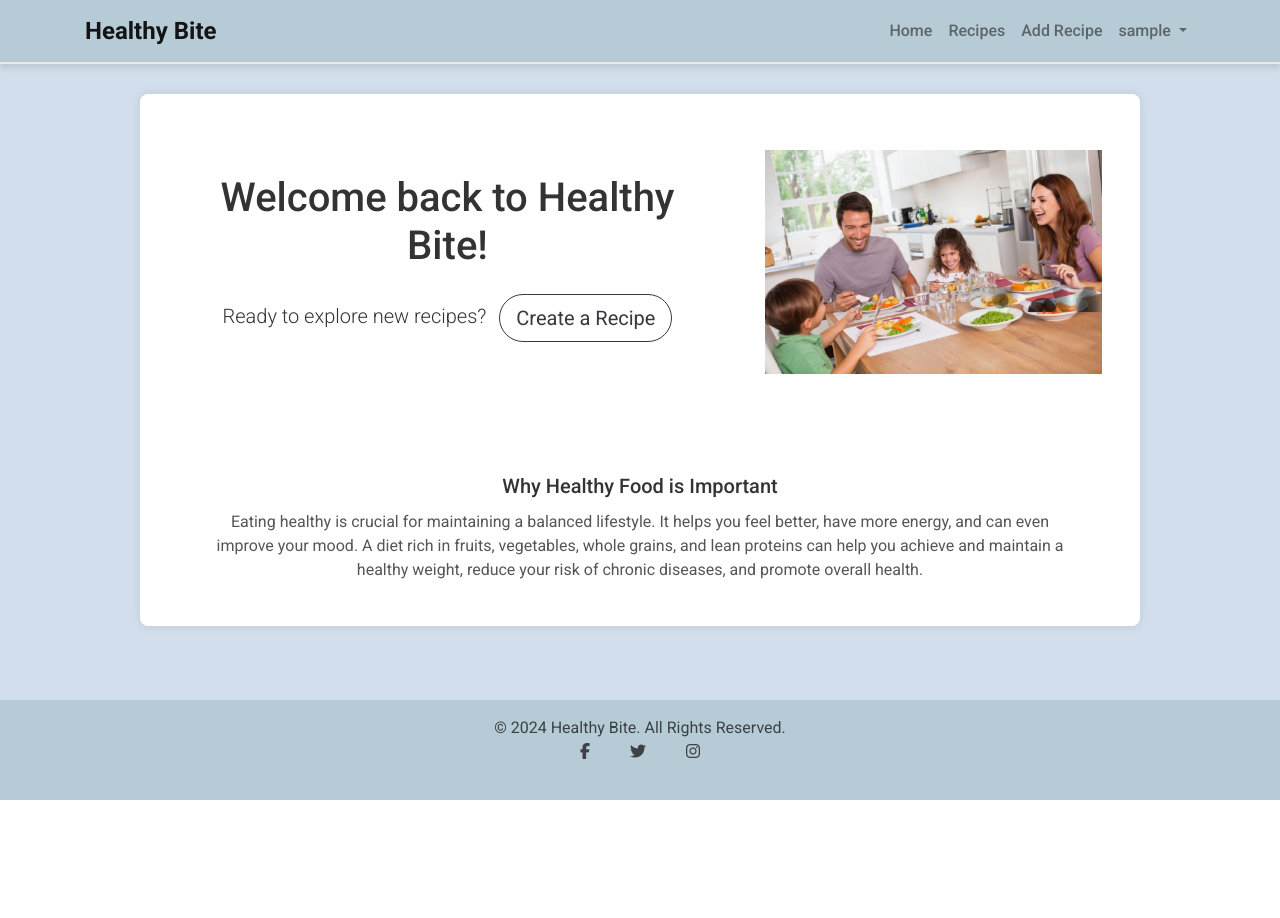
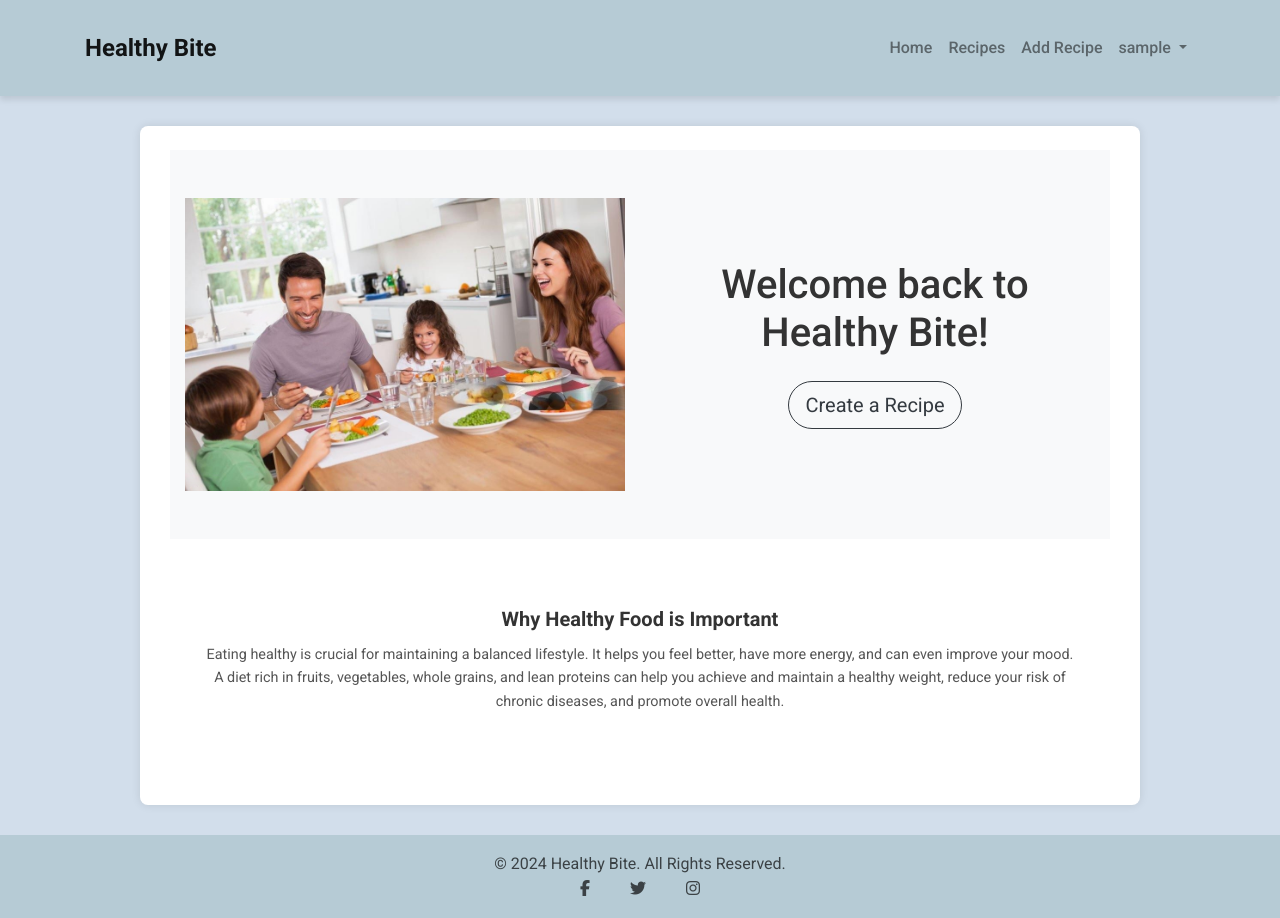
Before and after one commit to thiago-23/Healthy_Bite, a Django app: page / in a window 1280 px wide. Before the commit the page ends 800 px from the top, so only its background shows below. Run offline with Django 3.2, Linux system fonts and the light colour scheme; the visitor is signed in with stand-in values (Sample User, id 1); some libraries are stand-ins or nearby versions.

Commit message:
Update index.html for respomsive design and consistent Style

```diff
--- a/static/css/style.css
+++ b/static/css/style.css
@@ -4,28 +4,30 @@
 /* Base Styles */
 body {
     font-family: 'Roboto', sans-serif;
-    background-color: #D2DEEB; /* Updated background color */
+    background-color: #D2DEEB;
     color: #333;
     margin: 0;
     padding: 0;
+    line-height: 1.6;
 }
 
 /* Navigation Bar */
 .navbar {
-    background-color: #B6CBD5; /* Updated background color */
-    border-bottom: 2px solid #eaeaea;
+    background-color: #B6CBD5;
+    padding: 1rem 1rem;
 }
 
 .navbar-brand {
     font-weight: 700;
-    color: rgb(0 0 0 / 68%); /* Updated text color */
-    font-size: 24px;
+    color: rgb(0 0 0 / 68%);
+    font-size: 1.5rem;
 }
 
 .nav-link {
-    color: rgb(0 0 0 / 68%); /* Updated text color */
+    color: rgb(0 0 0 / 68%);
     font-weight: 500;
     transition: color 0.3s ease;
+    padding: 0.5rem 1rem;
 }
 
 .nav-link:hover {
@@ -41,7 +43,8 @@ header {
     box-shadow: 0 4px 6px rgba(0, 0, 0, 0.1);
     z-index: 10;
     width: 100%;
-    position: sticky;
+    background-color: #B6CBD5;
+    padding: 0.5rem 1rem;
     top: 0;
 }
 
@@ -60,16 +63,17 @@ main {
     border: none;
     border-radius: 8px;
     overflow: hidden;
-    transition: transform 0.2s ease-in-out;
+    transition: transform 0.2s ease-in-out, box-shadow 0.2s ease-in-out; /* Added shadow transition */
 }
 
 .card:hover {
     transform: scale(1.05);
+    box-shadow: 0 10px 20px rgba(0, 0, 0, 0.15);
 }
 
 .card-img-top {
-    border-top-left-radius: 8px;
-    border-top-right-radius: 8px;
+    /* border-top-left-radius: 8px;
+    border-top-right-radius: 8px; */
     height: 200px;
     object-fit: cover;
 }
@@ -77,16 +81,19 @@ main {
 .card-title {
     font-size: 1.25rem;
     color: #333;
+    font-weight: 700;
 }
 
 .card-text {
     color: #555;
+    font-size: 0.9rem;
 }
 
 /* Button Styles */
 .btn-primary {
     background-color: #8394A7;
     border-color: #8394A7;
+    transition: background-color 0.3s ease, border-color 0.3s ease;
 }
 
 .btn-primary:hover {
@@ -94,14 +101,33 @@ main {
     border-color: #6b7a8c;
 }
 
+.btn {
+    border-radius: 50px; /* Rounded buttons for a modern look */
+}
+
+/* Form Control Styles */
+.form-control {
+    border-radius: 4px;
+    box-shadow: none;
+    border-color: #eaeaea; /* Subtle border color for form inputs */
+}
+
+.form-control:focus {
+    border-color: #6b7a8c;
+    box-shadow: 0 0 0 0.2rem rgba(107, 122, 140, 0.25);
+}
+
+
 /* Footer Styles */
 footer {
     background-color: #B6CBD5; /* Updated background color */
     color: rgb(0 0 0 / 68%); /* Updated text color */
     padding: 20px 0;
     text-align: center;
-    height: 100px;
+    height: auto;
 }
+
+
 
 footer p, footer a, footer i {
     color: rgb(0 0 0 / 68%); /* Ensure text and icons are the same color as navbar text */
--- a/templates/index.html
+++ b/templates/index.html
@@ -1,10 +1,10 @@
 {% extends "base.html" %}
 {% load static %}
 {% block content %}
-<section>
-    <div class="container px-2 py-3">
-        <div class="row flex-md-row-reverse py-3 m-0">
-            <div class="col-md-7 col-lg-5 p-0 pl-md-5 align-self-center">
+<section class="py-5 bg-light">
+    <div class="container">
+        <div class="row align-items-center">
+            <div class="col-md-6">
                 {% if user.is_authenticated %}
                 <!-- Image for authenticated users -->
                 <img src="{% static 'media/dinner.png' %}"
@@ -15,31 +15,21 @@
                     class="img-fluid" alt="Healthy Food">
                 {% endif %}
             </div>
-            {% if user.is_authenticated %}
-            <div class="col-md-5 col-lg-7 hero-text-outer text-center">
-                <h1 class="mt-4 mb-2 hero-text">Welcome back to Healthy Bite!</h1>
-                <div class="lead mt-4">
-                    Ready to explore new recipes?
-                    <a class="btn btn-outline-dark rounded-pill btn-lg ml-2 my-2 my-lg-0"
-                        href="{% url 'recipe_create' %}">Create a Recipe</a>
-                </div>
+            <div class="col-md-6 text-center">
+                {% if user.is_authenticated %}
+                <h1>Welcome back to Healthy Bite!</h1>
+                <a class="btn btn-outline-dark btn-lg mt-3" href="{% url 'recipe_create' %}">Create a Recipe</a>
+                {% else %}
+                <h1>Discover the Joy of Healthy Eating!</h1>
+                <a class="btn btn-outline-dark btn-lg mt-3" href="{% url 'account_signup' %}">Sign Up Now</a>
+                {% endif %}
             </div>
-            {% else %}
-            <div class="col-md-5 col-lg-7 hero-text-outer text-center">
-                <h1 class="mt-4 mb-2 hero-text">Discover the Joy of Healthy Eating!</h1>
-                <div class="lead mt-4">
-                    Join our community today
-                    <a class="btn btn-outline-dark rounded-pill btn-lg ml-2 my-2 my-lg-0"
-                        href="{% url 'account_signup' %}">Sign Up Now</a>
-                </div>
-            </div>
-            {% endif %}
         </div>
     </div>
 </section>
 
 <!-- Second Section: Single Card with a Message -->
-<div class="container mt-5">
+<div class="container my-5">
     <div class="card">
         <div class="card-body text-center">
             <h5 class="card-title">Why Healthy Food is Important</h5>
```
